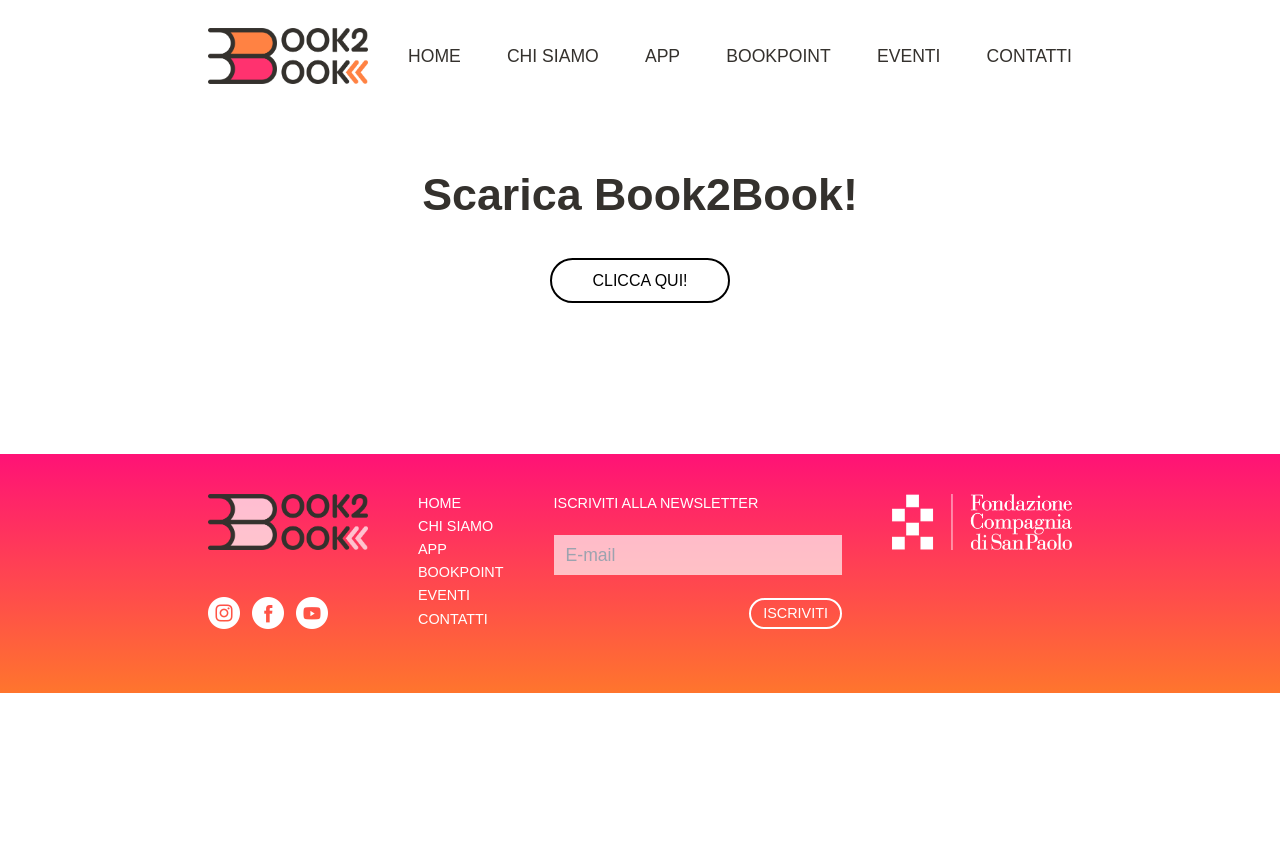
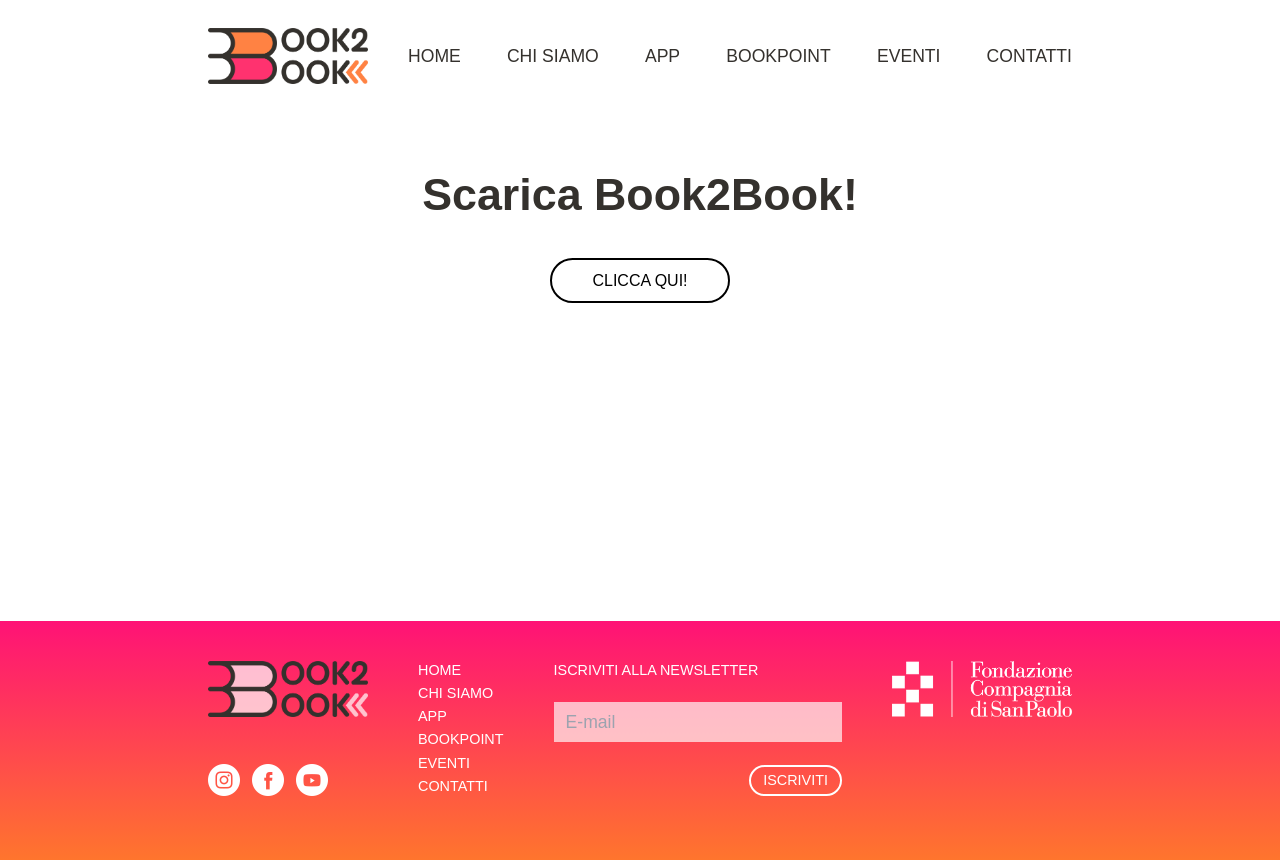
Before and after one commit to Book-To-Book/book2book-org-website, a React (Create React App) app: page /scarica-app in a window 1280 px wide. Before the commit the page ends 800 px from the top, so only its background shows below. Built offline with nearby package versions, Linux system fonts and the light colour scheme; a web font is replaced by a local one.

Commit message:
minor stuff

```diff
--- a/src/views/DownloadApp.jsx
+++ b/src/views/DownloadApp.jsx
@@ -10,7 +10,7 @@
 
   return (
     <Page bgColor>
-      <div className="mb-20 text-center">
+      <div className="min-h-[300px] mb-20 text-center">
         <div className="text-xl text-black font-semibold mb-10">Scarica Book2Book!</div>
         <Cta link={appLink} alt="prova l'app">
           CLICCA QUI!
```
